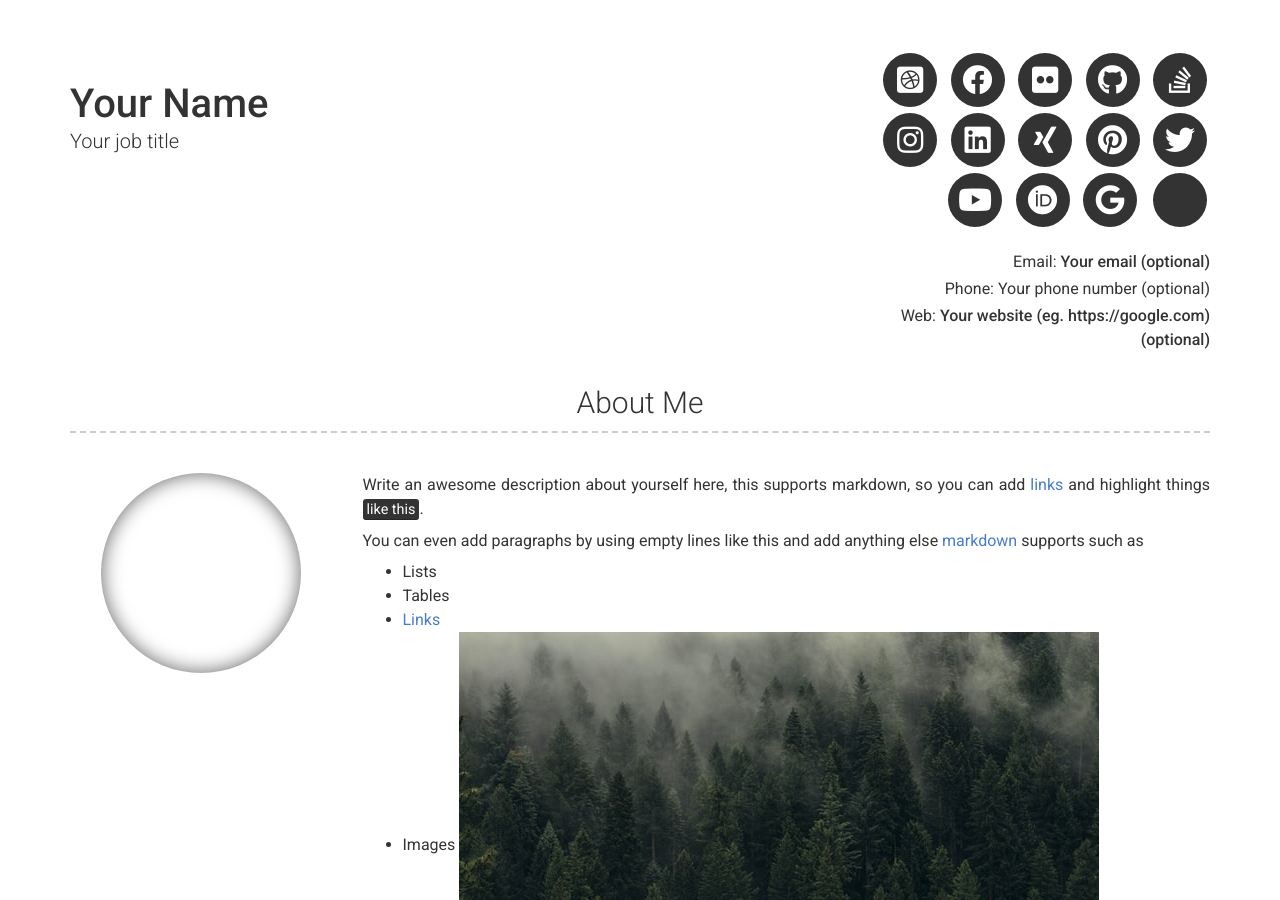
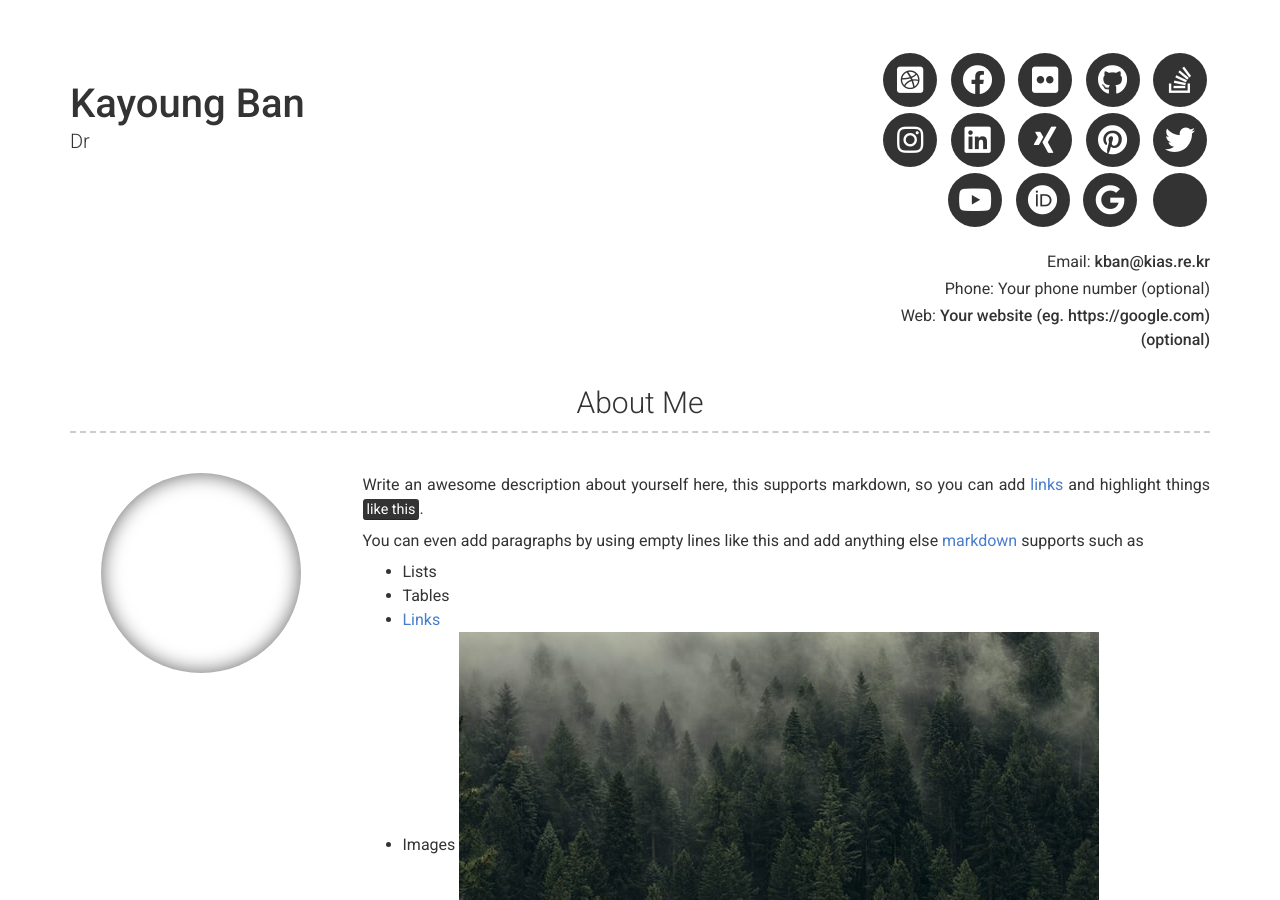
Before and after one commit to KayoungBan/kban.github.io, a Jekyll site: the page built from index.md, in a window 1280 px wide and 900 px high. Built offline with Jekyll 4.4.1, drawn with Linux system fonts in a browser that asks for light colours; nearby versions of some CDN libraries; some of the changed text lies outside the part shown.

Commit message:
Update _config.yml

```diff
--- a/_config.yml
+++ b/_config.yml
@@ -6,9 +6,9 @@ repository: Git repository where your resume will be hosted, only required if yo
 version: 2
 
 # Personal info
-name: Your Name
-title: Your job title
-email: Your email (optional)
+name: Kayoung Ban
+title: Dr
+email: kban@kias.re.kr
 # email_title: Email (Email title override)
 phone: Your phone number (optional)
 # phone_title: Phone (Phone title override)
```
